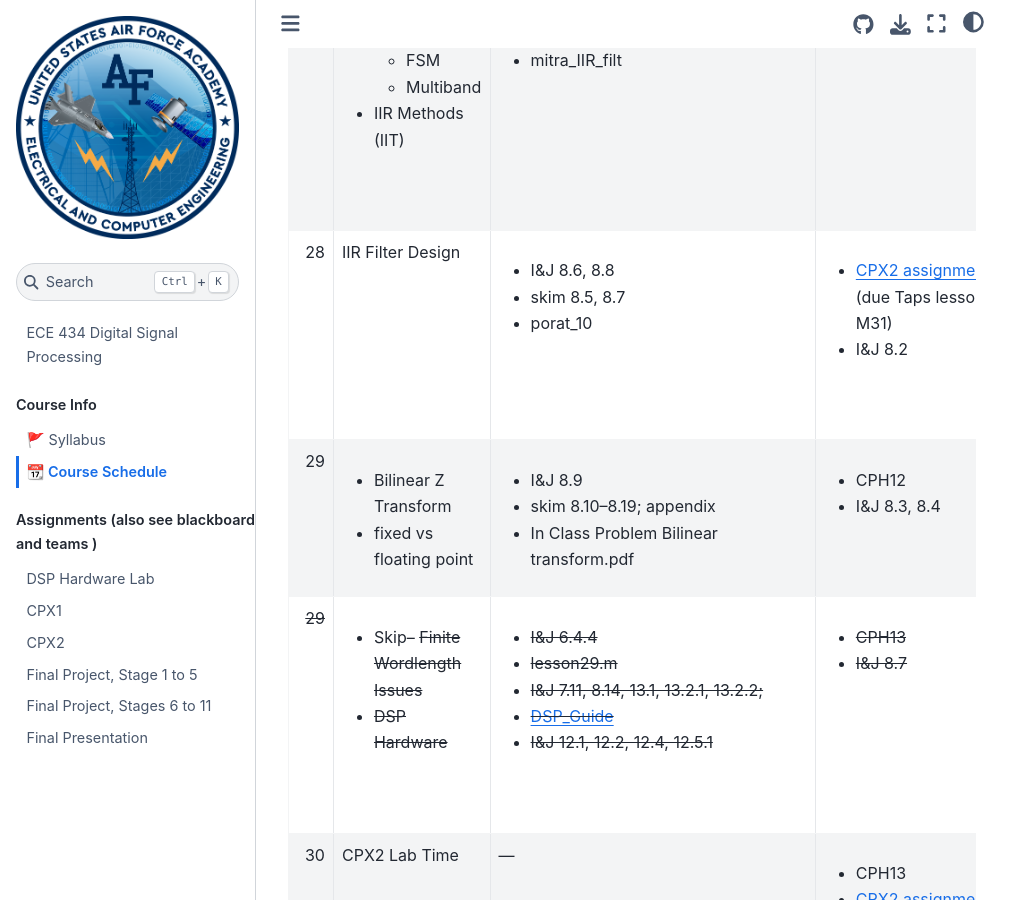
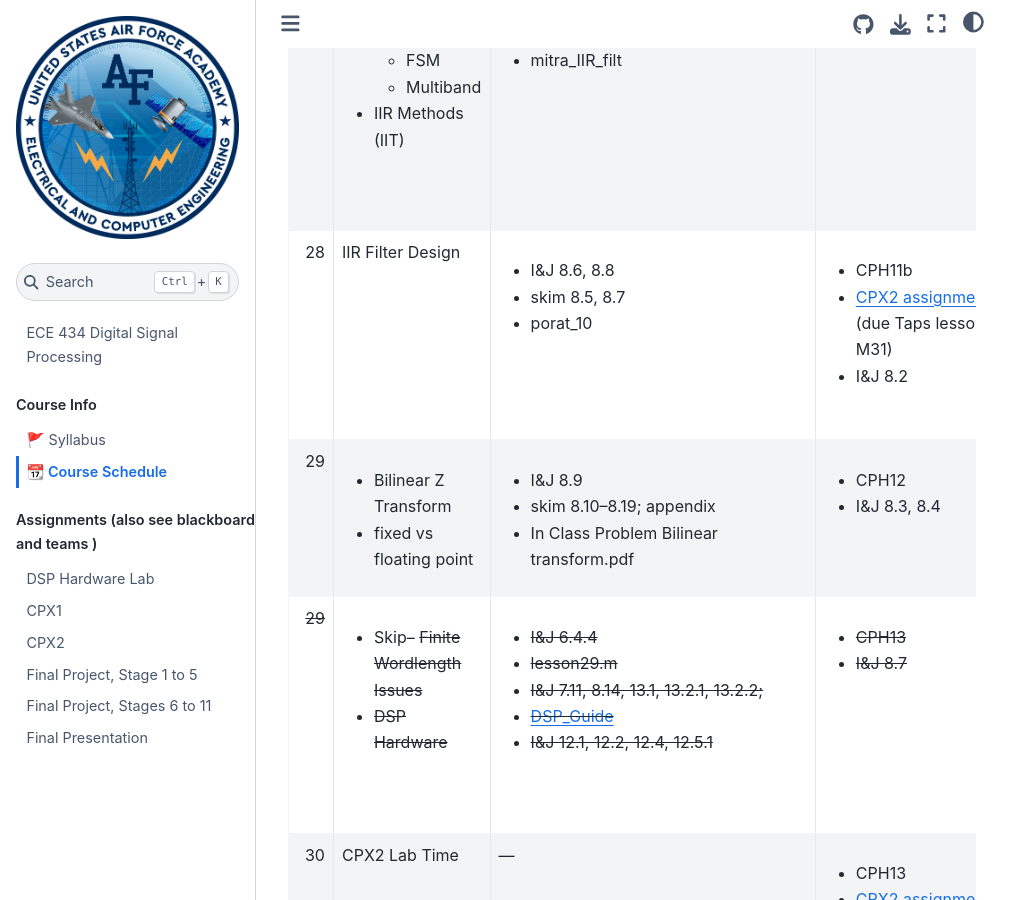
Before and after one commit to USAFA-ECE/ece434, a Jupyter Book: the page built from book/schedule.md, in a window 1280 px wide and 900 px high, scrolled down 5268 px. Shown: the whole window, without its empty margins (0-1031 px from the left). Built offline with Jupyter Book 1.0.4 settings and Sphinx 7.4.7 and the Sphinx Book theme 1.1.4, drawn with Linux system fonts in a browser that asks for light colours.

Commit message:
Update schedule.md

```diff
--- a/book/schedule.md
+++ b/book/schedule.md
@@ -35,7 +35,7 @@
 | 25 | FIR Filter Design | <ul><li>I&J 7.1–7.5</li><li>porat_FIRforms.pdf</li><li>phasedemo.m</li></ul> | <ul><li>CPH10</li><li>I&J 7.1</li></ul> | <ul><li>See previous lesson</li><li>[Lsn  23 HW solution](handouts/Lesson23HWSolutions.pdf)</li></ul> |
 | 26 | FIR Methods <ul><li>IRT</li><li>Windowing</li><li>Least Squares</li></ul> | <ul><li>I&J 7.6, 7.8</li><li>skim 7.7, 7.10–7.13, appendix</li><li>FIR_wind</li></ul> | <ul><li>CPH10a</li><li>I&J 7.4, 7.28, 7.33</li></ul> | <ul><li>mitra_FIR_wind</li><li>IJ_chap7_pics </li><li>[Lsn 24 HW solution](handouts/Lesson24HWSolutions.pdf)</li><li>see Teams for Mitra</li></ul>  |
 | 27 | <ul><li>FIR Methods <ul><li>Equiripple</li><li>FSM</li><li>Multiband</li></ul></li><li>IIR Methods (IIT)</li></ul> | <ul><li>I&J 8.1–8.4, 8.91</li><li>mitra_multiband</li><li>mitra_IIR_filt</li></ul> | <ul><li>CPH11</li><li>I&J 8.22</li></ul> | <ul><li>mitra_IIR_filt</li><li>IJ_butterworth_to_elliptical></li><li>IJ_equiripple_pp368</li><li>[lesson25.m](handouts/lesson25.m)</li><li>[lesson25.py](handouts/lesson25.py)</li><li>mitra_multiband </li><li>[Lsn 25 HW solution](handouts/Lesson25HWSolutions.pdf)</li><li>see Teams for Mitra</li></ul>  |
-| 28 | IIR Filter Design | <ul><li>I&J 8.6, 8.8</li><li>skim 8.5, 8.7</li><li>porat_10</li></ul> | <ul><li>[CPX2 assignment](assignment/CPX2.md) (due Taps lesson M31)</li><li>I&J 8.2</li></ul> | <ul><li>[CPX2_signals.m](handouts/CPX2_signals.m)</li><li>[CPX2_signals.py](handouts/CPX2_signals.py)</li><li>IJ_ITT_bilinear</li><li>porat_10</li><li>[Lsn 26 HW solution](handouts/Lesson26HWSolutions.pdf)</li><li>see Teams for Porat</li></ul>  |
+| 28 | IIR Filter Design | <ul><li>I&J 8.6, 8.8</li><li>skim 8.5, 8.7</li><li>porat_10</li></ul> | <ul><li>CPH11b</li><li>[CPX2 assignment](assignment/CPX2.md) (due Taps lesson M31)</li><li>I&J 8.2</li></ul> | <ul><li>[CPX2_signals.m](handouts/CPX2_signals.m)</li><li>[CPX2_signals.py](handouts/CPX2_signals.py)</li><li>IJ_ITT_bilinear</li><li>porat_10</li><li>[Lsn 26 HW solution](handouts/Lesson26HWSolutions.pdf)</li><li>see Teams for Porat</li></ul>  |
 | 29 | <ul><li>Bilinear Z Transform</li><li>fixed vs floating point</li></ul> | <ul><li>I&J 8.9</li><li>skim 8.10–8.19; appendix</li><li>In Class Problem Bilinear transform.pdf </li></ul> | <ul><li>CPH12</li><li>I&J 8.3, 8.4</li></ul> | <ul><li>[In Class Problem Bilinear Transform](handouts/In_Class_Problem_Bilinear_Transform.pdf) </li><li>[Lsn 27 HW solution](handouts/Lesson27HWSolutions.pdf)</li></ul>  |
 | <s>29</s> | <ul><li> Skip-- <s>Finite Wordlength Issues</s></li><li><s>DSP Hardware</s></li></ul>| <ul><li><s>I&J 6.4.4</li><li>lesson29.m</li><li>I&J 7.11, 8.14, 13.1, 13.2.1, 13.2.2;</li><li>[DSP_Guide](http://www.dspguide.com/ch28/4.htm)</li><li>I&J 12.1, 12.2, 12.4, 12.5.1</s></li></ul> | <s><ul><li>CPH13</li><li>I&J 8.7</li></ul></s> | <s><ul><li>[lesson 28 worksheet](handouts/Lesson_28_worksheet.pdf)</li><li>[morphology MAP1000](handouts/1999_morphology_on_MAP1000.pdf)</li><li>[convolution MAP1000](handouts/2000_jei_journal_convolution.pdf)</li><li>[lesson22.m](handouts/lesson22.m)</li><li>[lsn28_gain.m](handouts/lsn28_gain.m)</li><li>[lsn28_gain.py](handouts/lsn28_gain.py) </li><li>[Lsn 28 HW solution](handouts/Lesson28HWSolutions.pdf)</li></ul></s>  |
 | 30 | CPX2 Lab Time | — | <ul><li>CPH13</li><li>[CPX2 assignment](assignment/CPX2.md) (due Taps lesson M31)</li></ul> | — |
```
